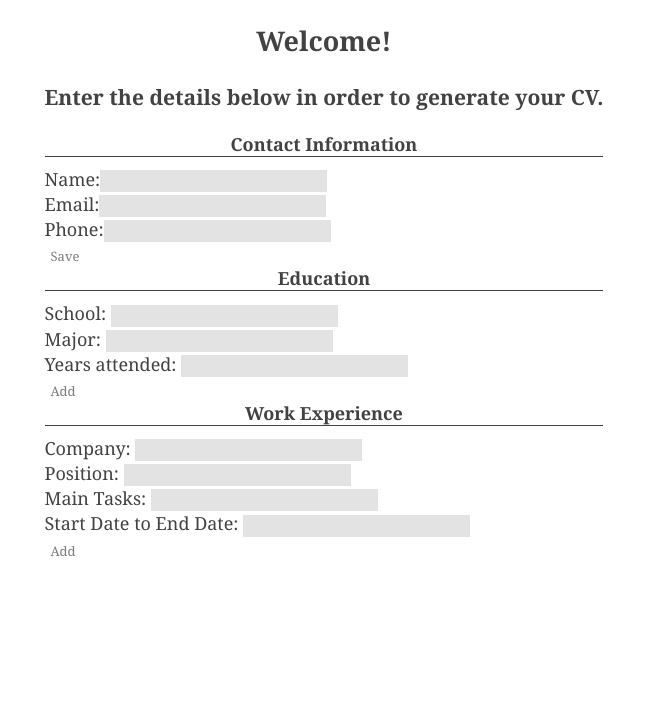
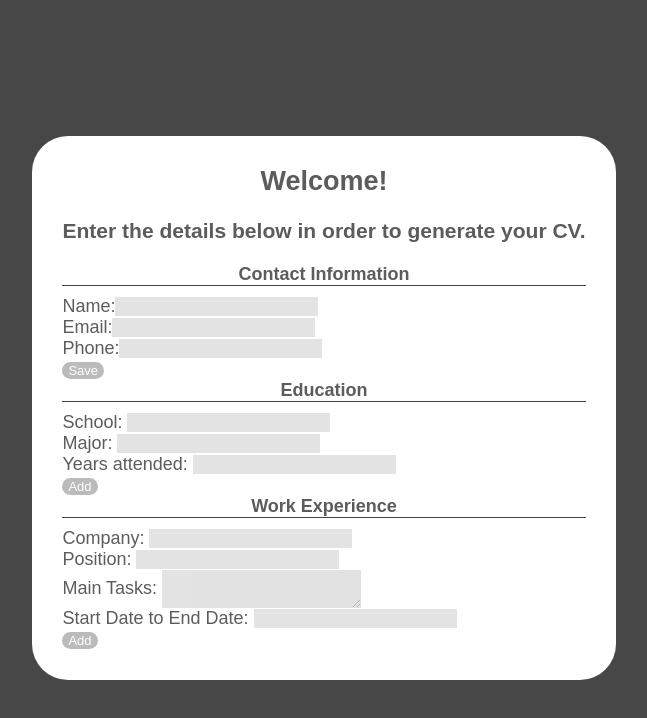
Before and after one commit to kwen0/cv-app, a React (Create React App) app: page / in a window 1280 px wide. Shown: the top 718 px of the page, without its empty margins (316-963 px from the left). Built offline with nearby package versions, Linux system fonts and the light colour scheme.

Commit message:
minor changes, updated stylesheet

```diff
--- a/src/App.css
+++ b/src/App.css
@@ -1,14 +1,23 @@
 body {
     display: flex;
     justify-content: center;
-    align-items: flex-start;
+    align-items: center;
     height: 100vh;
-    background-color: white;
-    color: rgb(66, 66, 66);
+    background-color: rgb(71, 71, 71);
+    color: rgb(92, 92, 92);
     font-size: 18px;
-    font-family: Cambria, Cochin, Georgia, Times, 'Times New Roman', serif
+    font-family: Arial, Helvetica, sans-serif
 }
 
+h2 {
+    margin: 0;
+}
+
+.container{
+    background-color: white;
+    padding: 30px;
+    border-radius: 2em;
+}
 
 input, textarea {
     font-size: 15px;
@@ -19,7 +28,7 @@ input, textarea {
     opacity: 0.5;
     transition: opacity 200ms ease-in;
     color: rgb(71, 71, 71);
-    font-family: Cambria, Cochin, Georgia, Times, 'Times New Roman', serif
+    font-family: Arial, Helvetica, sans-serif
 }
 
 input:hover, input:focus {
@@ -28,13 +37,13 @@ input:hover, input:focus {
 
 button {
     font-size: 13px;
-    color: rgb(68, 68, 68);
-    background-color: transparent;
+    color: white;
+    background-color: rgb(160, 159, 159);
     border-radius: 2em;
     border: none;
     opacity: 0.7;
     transition: opacity 200ms ease-in;
-    font-family: Cambria, Cochin, Georgia, Times, 'Times New Roman', serif;
+    font-family: Arial, Helvetica, sans-serif
 }
 
 button:hover, button:focus {
--- a/src/App.js
+++ b/src/App.js
@@ -1,13 +1,13 @@
-import React from 'react';
+import React, { useState } from 'react';
 import Contact from './components/Contact';
-import Education from './components/Education'
-import Work from './components/Work'
+import Education from './components/Education';
+import Work from './components/Work';
 import './App.css';
 
 function App() {
 
   return (
-    <div>
+    <div className="container">
       <h2>Welcome!</h2>
       <h3>Enter the details below in order to generate your CV.</h3>
       <Contact />
--- a/src/components/Education.js
+++ b/src/components/Education.js
@@ -1,4 +1,4 @@
-import React, { useState, useEffect } from 'react';
+import React, { useState } from 'react';
 
 function Education() {
     const [eduList, setEduList] = useState([]);
--- a/src/components/Work.js
+++ b/src/components/Work.js
@@ -67,7 +67,7 @@ function Work() {
                         id="position"
                         onChange={handleEditInputChange} />
                     <br></br>
-                    Main Tasks: <input type="textarea"
+                    Main Tasks: <textarea
                         value={currentWork.tasks}
                         id="tasks"
                         onChange={handleEditInputChange} />
@@ -91,7 +91,7 @@ function Work() {
                         id="position"
                         onChange={handleChange} />
                     <br></br>
-                    Main Tasks: <input type="textarea"
+                    Main Tasks: <textarea
                         value={work.tasks}
                         id="tasks"
                         onChange={handleChange} />
--- a/src/index.css
+++ /dev/null
@@ -1,13 +0,0 @@
-body {
-  margin: 0;
-  font-family: -apple-system, BlinkMacSystemFont, 'Segoe UI', 'Roboto', 'Oxygen',
-    'Ubuntu', 'Cantarell', 'Fira Sans', 'Droid Sans', 'Helvetica Neue',
-    sans-serif;
-  -webkit-font-smoothing: antialiased;
-  -moz-osx-font-smoothing: grayscale;
-}
-
-code {
-  font-family: source-code-pro, Menlo, Monaco, Consolas, 'Courier New',
-    monospace;
-}
--- a/src/index.js
+++ b/src/index.js
@@ -1,6 +1,5 @@
 import React from 'react';
 import ReactDOM from 'react-dom';
-import './index.css';
 import App from './App';
 
 ReactDOM.render(
```
Also changed, not shown: src/components/Contact.js (+5 -4 lines).
